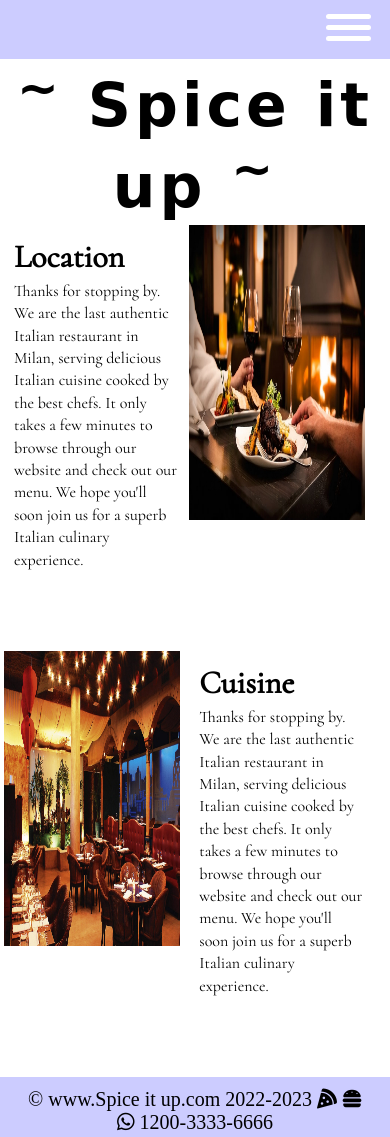
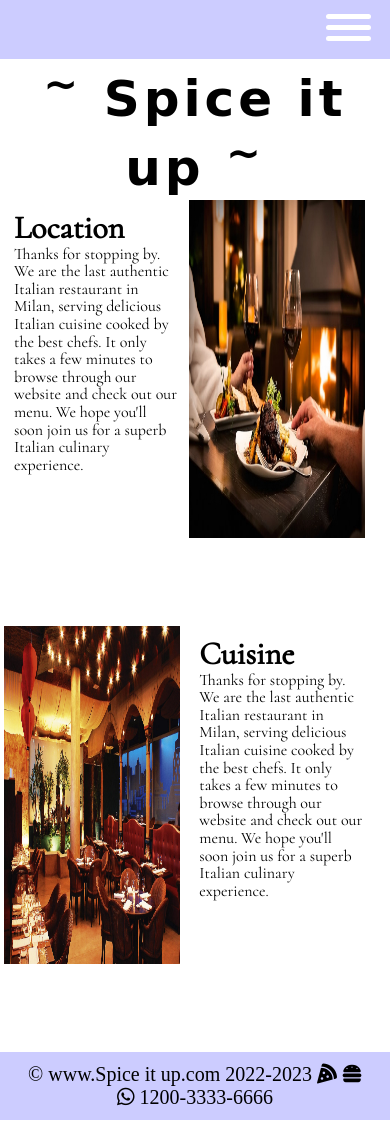
Before and after one commit to Rgound111/Restaurant-website, a plain HTML site: page about.html in a window 390 px wide. Drawn offline with Linux system fonts and the light colour scheme; a web font is replaced by a local one.

Commit message:
updated inndex.css

```diff
--- a/index.css
+++ b/index.css
@@ -317,7 +317,7 @@
 .aboutheading {
     font-family: 'Kolker Brush', cursive;
     text-align: center;
-    font-size: 30px;
+    font-size: 25px;
     font-weight: 200;
     letter-spacing: 4px;
 }
@@ -338,7 +338,7 @@
     padding: 25px;
     font-family: 'Cormorant', serif;
     color: black;
-    line-height: 2;
+    line-height: 1.6;
 }
 
 .right {
@@ -355,15 +355,16 @@
 
 @media screen and (max-width:760px) {
     .p2-resp{
-        /* display: none; */
+        display: none;
     }
+
     .left{
-        height: 35vh;
-        line-height: 1.4;
+        height: 40vh;
+        line-height: 1.3;
         padding: 10px;
     }
     .right img{
-        height:35vh;
+        height:40vh;
     }
     .abouttop{
         margin: 4px;
@@ -374,6 +375,26 @@
     .p2-resp{
         display: none;
     }
+}
+@media screen and (max-width:1180px) {
+    .p2-resp{
+        display: none;
+    }
+    .left{
+        line-height: 2;
+    }
+}
+@media screen and (max-width:560px) {
+    .left{
+        line-height: 1.3;
+    }
+
+}
+@media screen and (max-width:460px) {
+    .left{
+        line-height: 1.1;
+    }
+
 }
 
 
@@ -438,7 +459,7 @@
 
 @media screen  and (max-width:768px){
     .btn{
-        width: 35%;
+        width: 40%;
     }
     .contact-form{
         width: 38%;
```
